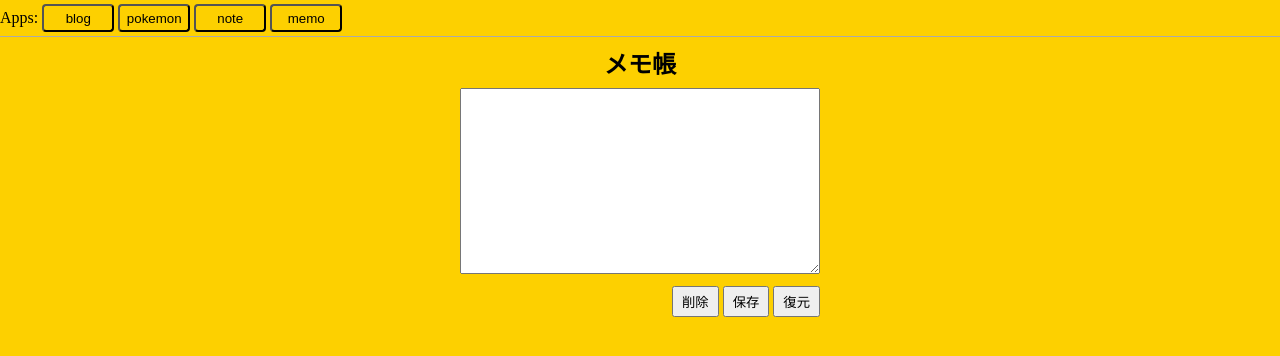
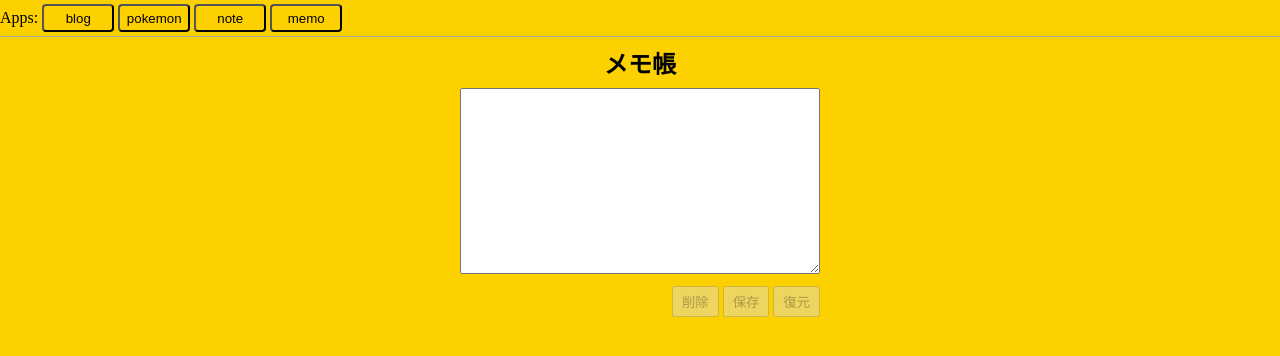
Before and after one commit to kentem-hi-murota/ReactTraining, a React (Vite) app: page / in a window 1280 px wide. Both pictures are taken after a click on the button "memo". Shown: the top 356 px of the page. Built offline with nearby package versions, Linux system fonts and the light colour scheme; no server answers; the database is empty; the HTML template or start-up script is replaced by a standard one.

Commit message:
メモの保存処理を実装

```diff
--- a/src/Components/MemoPad/MemoPad.tsx
+++ b/src/Components/MemoPad/MemoPad.tsx
@@ -3,6 +3,7 @@ import { useEffect, useState } from 'react';
 
 const MemoPad = () => {
   const [isAppear, setIsAppear] = useState(false);
+  const [memoText, setMemoText] = useState<string>('');
 
   useEffect(() => {
     const timerId: NodeJS.Timeout = setTimeout(() => {
@@ -12,6 +13,7 @@ const MemoPad = () => {
   }, [isAppear]);
 
   const saveMemo = () => {
+    localStorage.setItem('memo', memoText);
     setIsAppear(true);
   };
 
@@ -19,12 +21,20 @@ const MemoPad = () => {
     <>
       <h1 css={h1Style}>メモ帳</h1>
       <main css={mainStyle}>
-        <textarea rows={12} css={textAreaStyle}></textarea>
+        <textarea
+          rows={12}
+          css={textAreaStyle}
+          onChange={(e) => {
+            setMemoText(e.target.value);
+          }}
+        ></textarea>
         <div css={controlStyle}>
           <p css={[pStyle, isAppear && setAppear]}>保存しました</p>
-          <button>削除</button>
-          <button onClick={saveMemo}>保存</button>
-          <button>復元</button>
+          <button disabled>削除</button>
+          <button onClick={saveMemo} disabled={Boolean(!memoText)}>
+            保存
+          </button>
+          <button disabled>復元</button>
         </div>
       </main>
     </>
```
